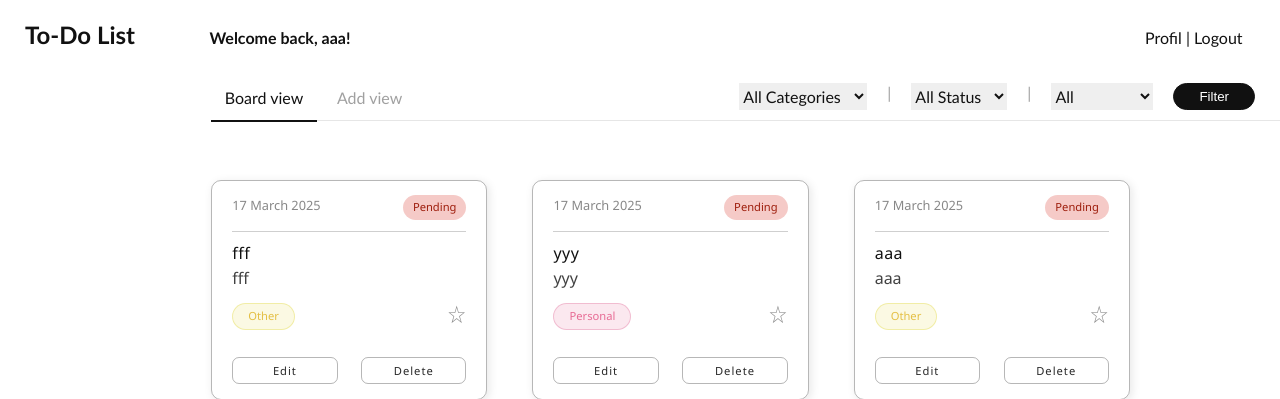
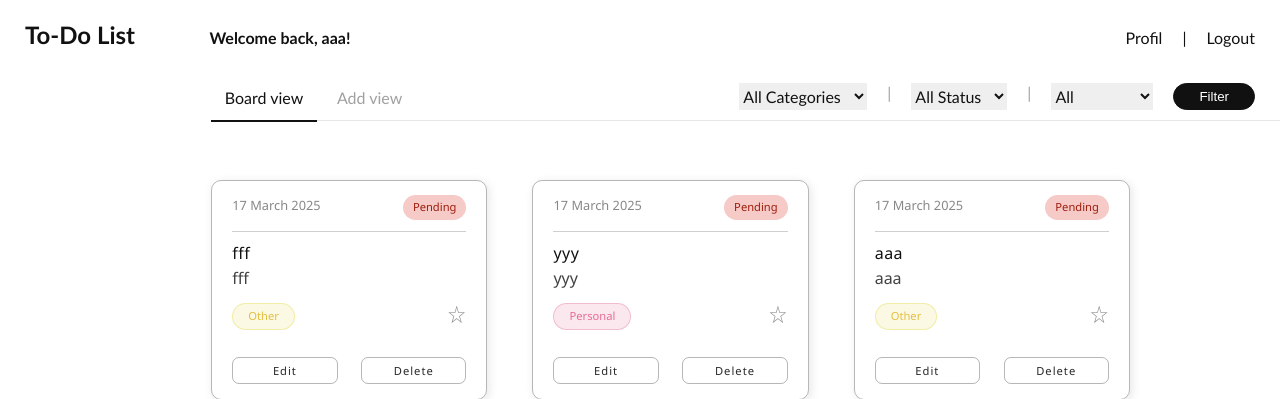
Before and after one commit to SyafiraNurAzizah/To-Do-List, a PHP site: page / in a window 1280 px wide. Shown: the top 399 px of the page. Run offline with PHP 8.4, Linux system fonts and the light colour scheme; a user stored in the database is signed in; data comes from the database, SQL or seed files in the repository; data that the repository does not hold is empty.

Commit message:
perbaikan navbar

```diff
--- a/css/navbar.css
+++ b/css/navbar.css
@@ -22,9 +22,13 @@
 .navbar .container {
     display: flex;
     width: 85%;
-    gap: 76%;
     padding-top: 8px;
     text-wrap: nowrap;
+    justify-content: space-between;
+}
+.navbar .container p {
+    display: flex;
+    gap: 20px;
 }
 .navbar .container a {
     text-decoration: none;
```
